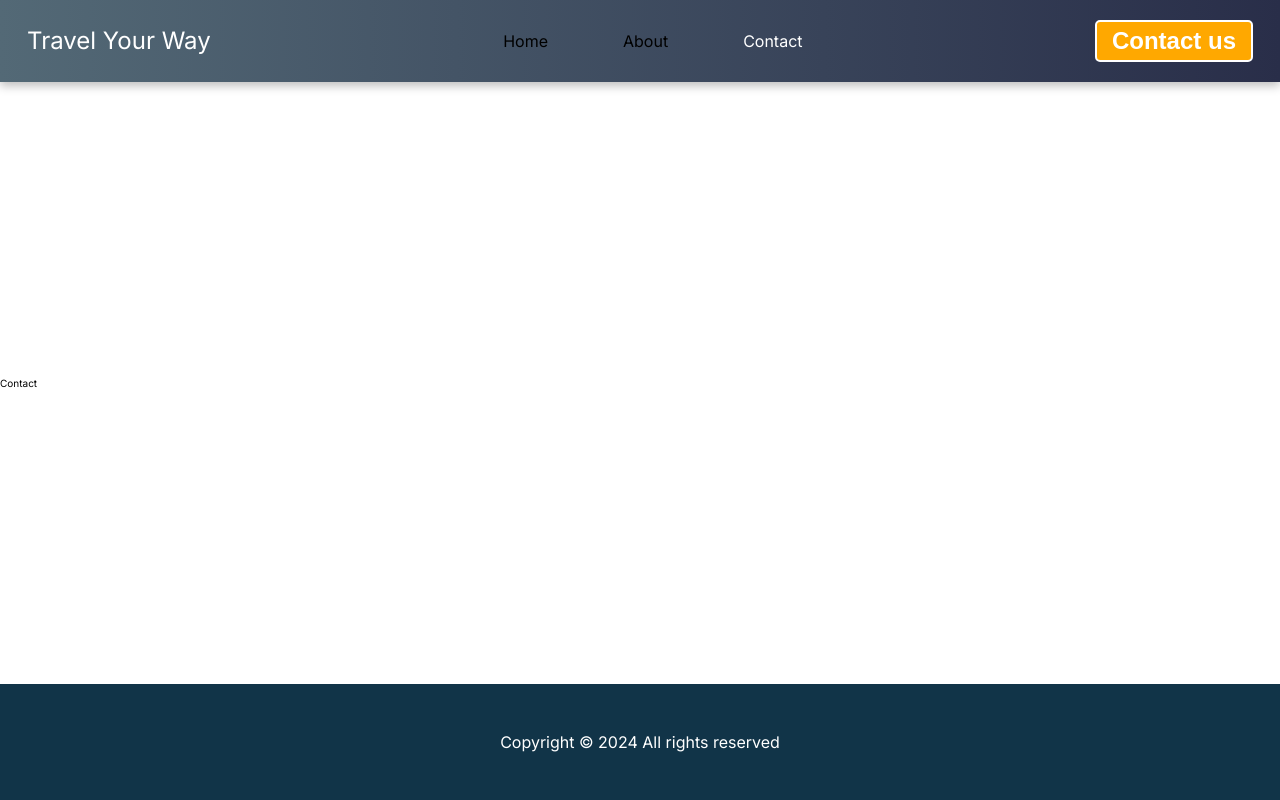
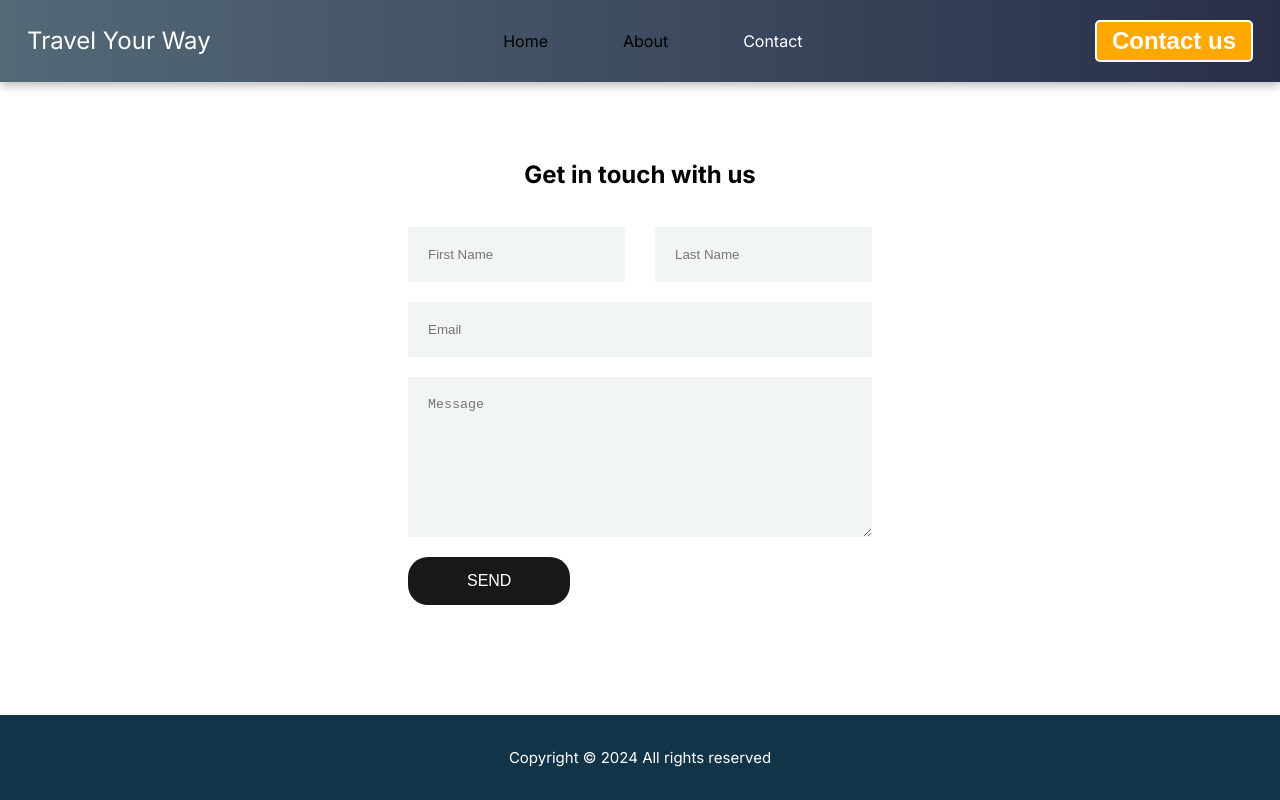
Before and after one commit to davit1801/countries-app, a React (Vite) app: page /contact in a window 1280 px wide. Built offline with nearby package versions, Linux system fonts and the light colour scheme.

Commit message:
add form on contact page

```diff
--- a/src/components/Footer/Footer.module.css
+++ b/src/components/Footer/Footer.module.css
@@ -3,7 +3,7 @@
   justify-content: center;
   align-items: center;
   background-color: #113448;
-  padding: 5rem 0;
+  padding: 3.5rem 0;
   color: #ffff;
-  font-size: 1.6rem;
+  font-size: 1.5rem;
 }
--- /dev/null
+++ b/src/pages/contact/components/ContactForm/ContactForm.module.css
@@ -0,0 +1,11 @@
+.contact_form {
+  display: flex;
+  flex-direction: column;
+  gap: 2rem;
+  padding-bottom: 7rem;
+}
+
+.input_names {
+  display: flex;
+  gap: 3rem;
+}
--- /dev/null
+++ b/src/pages/contact/components/ContactForm/ContactForm.tsx
@@ -0,0 +1,40 @@
+import React from 'react';
+import styles from '@/pages/contact/components/ContactForm/ContactForm.module.css';
+import Input from '@/pages/contact/components/FormInput/Input';
+import FormTextArea from '@/pages/contact/components/FormTextArea/FormTextArea';
+import FormButton from '@/pages/contact/components/FormButton/FormButton';
+
+const handleSubmit = (event: React.FormEvent<EventTarget>) => {
+  event.preventDefault();
+
+  const form = event.target as HTMLFormElement;
+
+  const formData = {
+    firstname: form.firstname.value,
+    lastname: form.lastname.value,
+    email: form.email.value,
+  };
+
+  console.log(formData);
+  form.reset();
+};
+
+const ContactForm: React.FC = () => {
+  return (
+    <form
+      onSubmit={handleSubmit}
+      name="contact-form"
+      className={styles.contact_form}
+    >
+      <div className={styles.input_names}>
+        <Input inputName="firstname" placeholder="First Name" type="text" />
+        <Input inputName="lastname" placeholder="Last Name" type="text" />
+      </div>
+      <Input inputName="email" placeholder="Email" type="email" />
+      <FormTextArea inputName="textarea" placeholder="Message" />
+      <FormButton />
+    </form>
+  );
+};
+
+export default ContactForm;
--- /dev/null
+++ b/src/pages/contact/components/FormButton/FormButton.module.css
@@ -0,0 +1,9 @@
+.form_btn {
+  background-color: #181818;
+  padding: 1.5rem 4rem;
+  color: #fff;
+  width: 35%;
+  font-size: 1.6rem;
+  border-radius: 2rem;
+  cursor: pointer;
+}
--- /dev/null
+++ b/src/pages/contact/components/FormButton/FormButton.tsx
@@ -0,0 +1,11 @@
+import styles from '@/pages/contact/components/FormButton/FormButton.module.css';
+
+const FormButton = () => {
+  return (
+    <button type="submit" className={styles.form_btn}>
+      SEND
+    </button>
+  );
+};
+
+export default FormButton;
--- /dev/null
+++ b/src/pages/contact/components/FormInput/Input.module.css
@@ -0,0 +1,8 @@
+.form_input {
+  background-color: #f2f5f6;
+  padding: 2rem;
+}
+
+.form_input:hover {
+  border-bottom: 2px solid #181818;
+}
--- /dev/null
+++ b/src/pages/contact/components/FormInput/Input.tsx
@@ -0,0 +1,15 @@
+import styles from '@/pages/contact/components/FormInput/Input.module.css'
+
+type Props = {
+  type: string;
+  inputName: string;
+  placeholder: string;
+};
+
+const Input = ({ type, placeholder, inputName }: Props) => {
+  return (
+    <input className={styles.form_input} type={type} placeholder={placeholder} name={inputName} required />
+  );
+};
+
+export default Input;
--- /dev/null
+++ b/src/pages/contact/components/FormTextArea/FormTextArea.module.css
@@ -0,0 +1,8 @@
+.form_textarea {
+  background-color: #f2f5f6;
+  padding: 2rem;
+}
+
+.form_textarea:hover {
+  border-bottom: 2px solid #181818;
+}
--- /dev/null
+++ b/src/pages/contact/components/FormTextArea/FormTextArea.tsx
@@ -0,0 +1,22 @@
+import styles from '@/pages/contact/components/FormTextArea/FormTextArea.module.css';
+
+type Props = {
+  inputName: string;
+  placeholder: string;
+};
+
+const FormTextArea = ({ placeholder, inputName }: Props) => {
+  return (
+    <textarea
+      placeholder={placeholder}
+      name={inputName}
+      id=""
+      required
+      rows={8}
+      cols={3}
+      className={styles.form_textarea}
+    ></textarea>
+  );
+};
+
+export default FormTextArea;
--- /dev/null
+++ b/src/pages/contact/views/index.module.css
@@ -0,0 +1,11 @@
+.contact_heading{
+  font-size: 2.4rem;
+  text-align: center;
+  margin: 4rem 0;
+}
+
+.form_container {
+  display: flex;
+  justify-content: center;
+  align-items: center;
+}
--- a/src/pages/contact/views/index.tsx
+++ b/src/pages/contact/views/index.tsx
@@ -1,7 +1,16 @@
 import React from 'react';
+import ContactForm from '@/pages/contact/components/ContactForm/ContactForm';
+import styles from '@/pages/contact/views/index.module.css';
 
 const ContactPage: React.FC = () => {
-  return <div>Contact</div>;
+  return (
+    <>
+      <h1 className={styles.contact_heading}>Get in touch with us</h1>
+      <div className={styles.form_container}>
+        <ContactForm />
+      </div>
+    </>
+  );
 };
 
 export default ContactPage;
```
